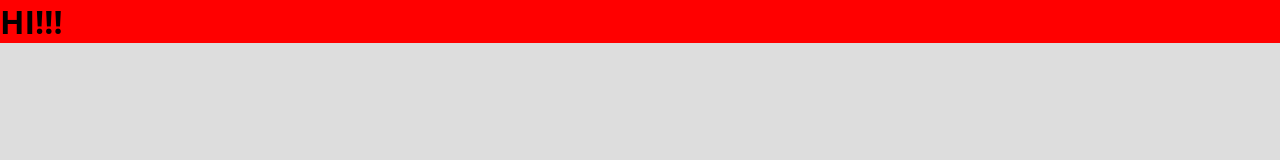
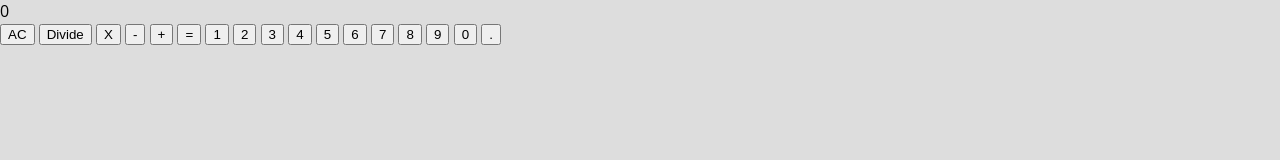
Before and after one commit to jessemcintire/Calculator, a website: page index.html in a window 1280 px wide. Drawn offline with Linux system fonts and the light colour scheme.

Commit message:
setup basic html and start js

```diff
--- a/index.html
+++ b/index.html
@@ -1,20 +1,71 @@
 <!DOCTYPE html>
 <html class="no-js">
-
   <head>
-  <meta charset="utf-8">
+    <meta charset="utf-8" />
     <title>Calculator</title>
-  <meta name="viewport" content="width=device-width, initial-scale=1">
-  <link rel="stylesheet" href="css/calculator.css">
+    <meta name="viewport" content="width=device-width, initial-scale=1" />
+    <link rel="stylesheet" href="css/calculator.css" />
   </head>
 
   <body>
+    <div class="calc-display">
+      0
+    </div>
 
-  <h1>
-    HI!!!
-  </h1>
+    <div class="keypad">
+      <button class="opButton" data-operation="all-clear">
+        AC
+      </button>
+      <button class="opButton" data-operation="divide">
+        Divide
+      </button>
+      <button class="opButton" data-operation="multiply">
+        X
+      </button>
+      <button class="opButton" data-operation="subtract">
+        -
+      </button>
+      <button class="opButton" data-operation="add">
+        +
+      </button>
+      <button class="opButton" data-operation="equal">
+        =
+      </button>
+      <button class="numButton" data-value="1">
+        1
+      </button>
+      <button class="numButton" data-value="2">
+        2
+      </button>
+      <button class="numButton" data-value="3">
+        3
+      </button>
+      <button class="numButton" data-value="4">
+        4
+      </button>
+      <button class="numButton" data-value="5">
+        5
+      </button>
+      <button class="numButton" data-value="6">
+        6
+      </button>
+      <button class="numButton" data-value="7">
+        7
+      </button>
+      <button class="numButton" data-value="8">
+        8
+      </button>
+      <button class="numButton" data-value="9">
+        9
+      </button>
+      <button class="numButton" data-value="0">
+        0
+      </button>
+      <button class="numButton" data-operation=".">
+        .
+      </button>
+    </div>
 
     <script src="index.js"></script>
   </body>
-
 </html>
--- a/index.js
+++ b/index.js
@@ -1 +1,11 @@
-alert('connected');
+const calcDisplay = document.querySelector('.calc-display');
+let displayText = '';
+const keypad = document.querySelector('.keypad');
+const numButtons = Array.from(document.querySelectorAll('.numButton'));
+
+numButtons.forEach(function(button) {
+  button.addEventListener('click', function() {
+    displayText = `${this.getAttribute('data-value')}`;
+    calcDisplay.textContent += displayText;
+  });
+});
```
Lines whose indentation alone changed are shown as unchanged.
